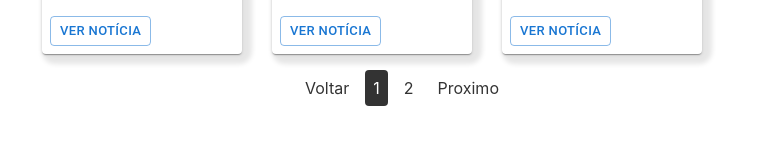
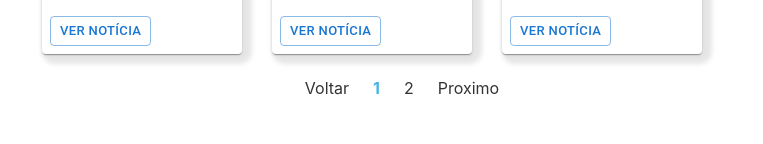
Before and after one commit to guilhermefernandesk/contador, a React (Create React App) app: page /noticias in a window 1280 px wide. Shown: the part 653-797 px from the top of the page, without its empty margins (258-1021 px from the left). Built offline with nearby package versions, Linux system fonts and the light colour scheme.

Commit message:
pagination

```diff
--- a/src/Pages/Noticias.css
+++ b/src/Pages/Noticias.css
@@ -7,7 +7,6 @@
     object-fit: cover;
     object-position: center;
   }
-
   .pagination {
     display: flex;
     justify-content: center;
@@ -26,6 +25,7 @@
     background-color: #fff;
     color: #333;
     text-decoration: none;
+    cursor: pointer;
   }
 
   .pagination a:hover {
@@ -33,6 +33,6 @@
   }
 
   .pagination .active a {
-    background-color: #333;
-    color: #fff;
+    font-weight: bold;
+    color: #45b3e3;
   }
```
